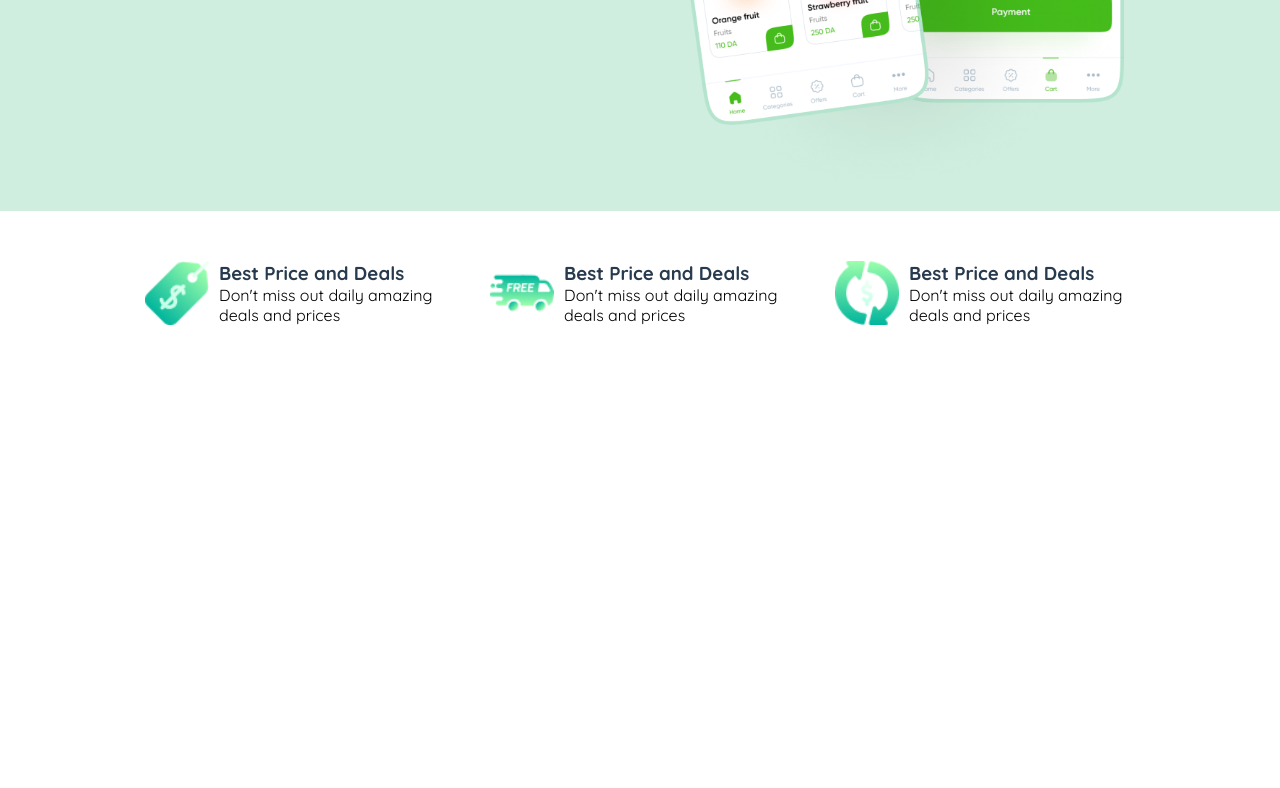
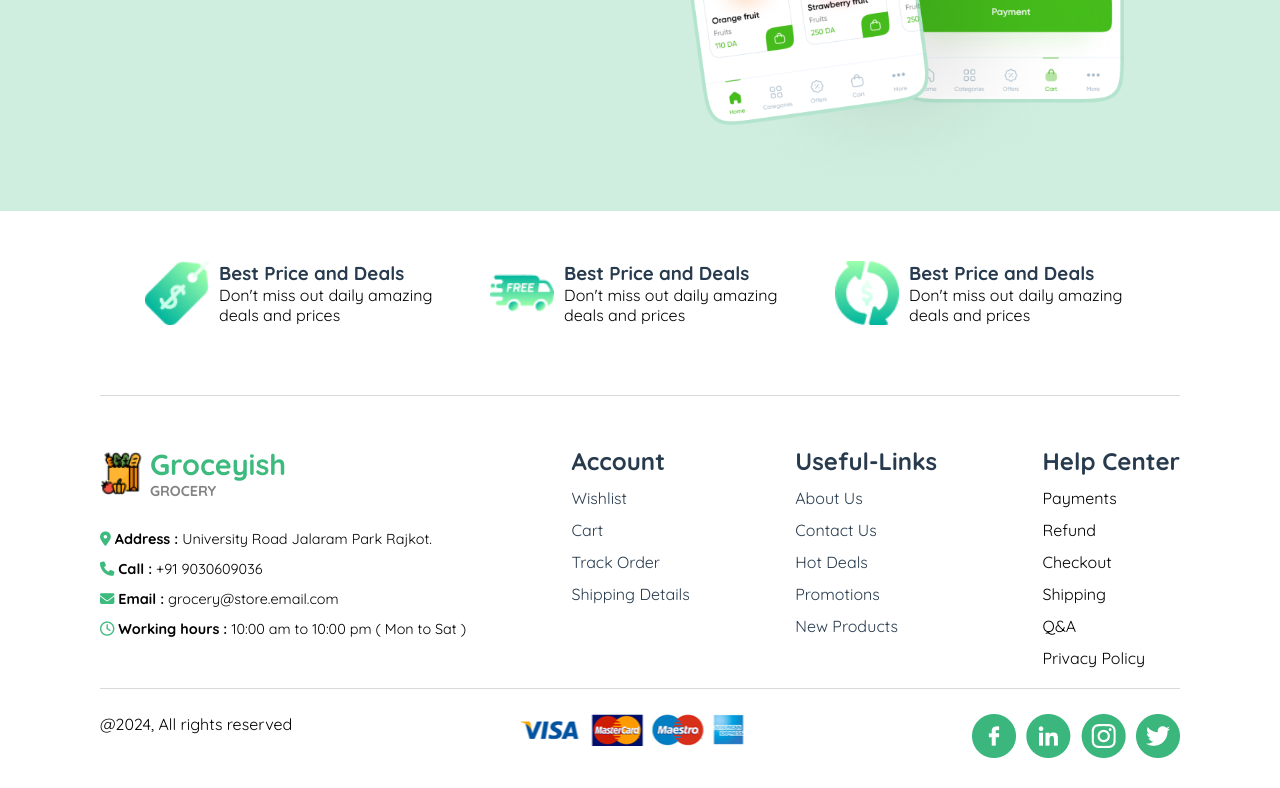
Before and after one commit to Jaydeep-Ramanuj/6-March-2-00_Batch, a plain HTML site: page Grocery Store/index.html in a window 1280 px wide. Shown: the part 3102-3890 px from the top of the page. Before the commit the page ends 3477 px from the top, so only its background shows below. Drawn offline with nearby package versions, Linux system fonts and the light colour scheme.

Commit message:
Module 3 Lecture 11 27-5

```diff
--- a/Grocery Store/index.html
+++ b/Grocery Store/index.html
@@ -849,6 +849,85 @@
       </div>
     </main>
     <!-- Footer -->
-    <footer></footer>
+    <br />
+    <div class="break-line"></div>
+
+    <footer>
+      <div class="top-footer-section">
+        <div class="contact-details">
+          <div class="our-info">
+            <img src="images/money.png" alt="logo" />
+
+            <div class="our-name">
+              <h3>Groceyish</h3>
+              <h5>GROCERY</h5>
+            </div>
+          </div>
+
+          <our class="details">
+            <ul>
+              <li>
+                <i class="fa-solid fa-location-dot"></i>
+                <b>Address :</b> University Road Jalaram Park Rajkot.
+              </li>
+              <li>
+                <i class="fa-solid fa-phone"></i> <b>Call :</b> +91 9030609036
+              </li>
+              <li>
+                <i class="fa-solid fa-envelope"></i> <b>Email :</b>
+                grocery@store.email.com
+              </li>
+              <li>
+                <i class="fa-regular fa-clock"></i> <b>Working hours :</b> 10:00
+                am to 10:00 pm ( Mon to Sat )
+              </li>
+            </ul>
+          </our>
+        </div>
+        <div class="account">
+          <h2>Account</h2>
+          <span>Wishlist</span>
+          <span>Cart</span>
+          <span>Track Order</span>
+          <span>Shipping Details</span>
+        </div>
+        <div class="useful-links">
+          <h2>Useful-Links</h2>
+          <span>About Us</span>
+          <span>Contact Us</span>
+          <span>Hot Deals</span>
+          <span>Promotions</span>
+          <span>New Products</span>
+        </div>
+        <div class="help-center">
+          <h2>Help Center</h2>
+          <spna>Payments</spna>
+          <spna>Refund</spna>
+          <spna>Checkout</spna>
+          <spna>Shipping</spna>
+          <spna>Q&A</spna>
+          <spna>Privacy Policy</spna>
+        </div>
+      </div>
+
+      <br />
+
+      <div class="break-line"></div>
+
+      <div class="bottom-footer-section">
+        <div class="copyright">
+          <p>@2024, All rights reserved</p>
+        </div>
+        <div class="payment">
+          <img src="images/Payment.png" alt="payment" />
+        </div>
+        <div class="social">
+          <img src="images/Group 21.png" alt="" />
+          <img src="images/Group 20.png" alt="" />
+          <img src="images/Group 18.png" alt="" />
+          <img src="images/Group 19.png" alt="" />
+        </div>
+      </div>
+    </footer>
   </body>
 </html>
--- a/Grocery Store/style.css
+++ b/Grocery Store/style.css
@@ -835,3 +835,91 @@ i:nth-child(5) {
 .info-item .info h5 {
   color: var(--text-secondary-color);
 }
+
+/* footer */
+
+footer {
+  padding-bottom: 30px;
+}
+.break-line {
+  height: 1px;
+  margin-left: 100px;
+  margin-right: 100px;
+  background-color: var(--text-secondary-color);
+  opacity: 0.3;
+}
+
+.top-footer-section {
+  margin-top: 50px;
+  padding: var(--padding-primary);
+  display: flex;
+  justify-content: space-between;
+}
+.top-footer-section .contact-details {
+  display: flex;
+  flex-direction: column;
+  gap: 30px;
+}
+.top-footer-section .contact-details .our-info {
+  display: flex;
+  justify-content: flex-start;
+  align-items: center;
+}
+.top-footer-section .contact-details .our-info img {
+  height: 45px;
+  width: 45px;
+}
+
+.top-footer-section .contact-details .our-name {
+  padding-left: 5px;
+}
+
+.top-footer-section .contact-details .our-info .our-name h3 {
+  font-size: 1.8rem;
+  color: var(--primary-color);
+}
+.top-footer-section .contact-details .our-info .our-name h5 {
+  font-size: 0.9rem;
+  color: var(--text-secondary-color);
+}
+
+.top-footer-section .details ul li {
+  list-style: none;
+  font-size: 0.9rem;
+}
+.top-footer-section .details ul li i {
+  color: var(--primary-color);
+}
+.top-footer-section .details ul {
+  gap: 12px;
+
+  display: flex;
+  flex-direction: column;
+  justify-content: center;
+  align-items: flex-start;
+}
+
+.top-footer-section .account,
+.useful-links,
+.help-center {
+  display: flex;
+  flex-direction: column;
+  gap: 12px;
+}
+.top-footer-section .account,
+.useful-links,
+.help-center h2 {
+  color: var(--text-primary-color);
+}
+
+.bottom-footer-section {
+  margin-top: 25px;
+  padding: var(--padding-primary);
+  display: flex;
+  justify-content: space-between;
+}
+
+.social {
+  display: flex;
+  gap: 10px;
+}
```
Also changed, not shown: CSS-CSS_3/transform-27-5.html (added, +63 -0 lines), CSS-CSS_3/transform-example-27-5.html (added, +200 -0 lines), Grocery Store/footer.html (added, +205 -0 lines).
